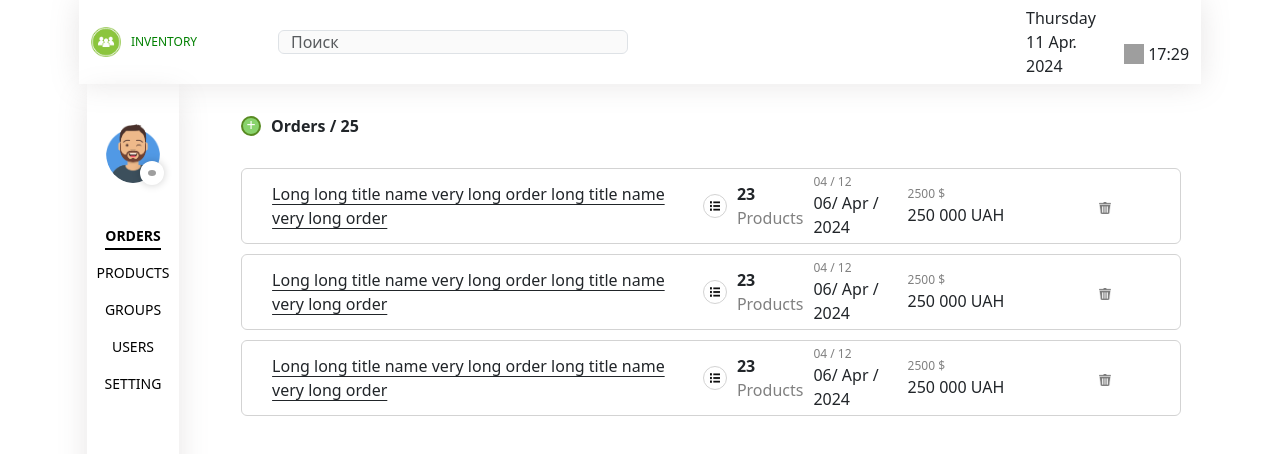
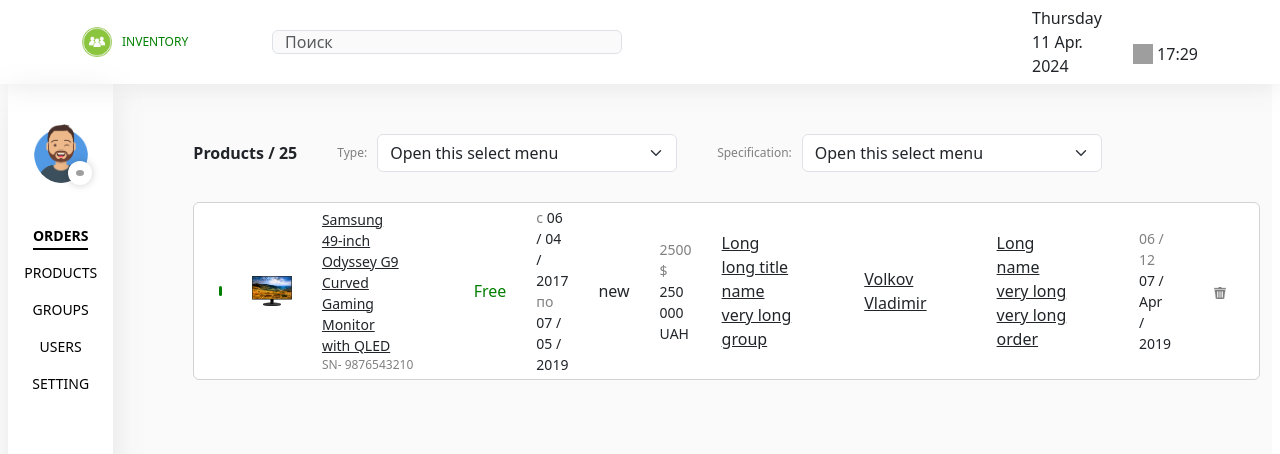
Before and after one commit to Lobovem/DzenCode, a React (Vite) app: page / in a window 1280 px wide. Shown: the top 454 px of the page. Built offline with nearby package versions, Linux system fonts and the light colour scheme; grey boxes are pictures that could not be loaded.

Commit message:
feat(Products): add layout and styles to component of products

```diff
--- a/src/components/MainSection/MainSection.scss
+++ b/src/components/MainSection/MainSection.scss
@@ -7,3 +7,9 @@
   min-height: 93vh;
   box-shadow: 0 10px 30px rgba(133, 125, 125, 0.2);
 }
+
+.rightSide {
+  padding-left: 80px;
+  padding-top: 50px;
+  background-color: rgba(211, 211, 211, 0.129);
+}
--- a/src/components/MainSection/MainSection.tsx
+++ b/src/components/MainSection/MainSection.tsx
@@ -3,6 +3,7 @@ import './MainSection.scss';
 import { FC } from 'react';
 import { NavigationMenu } from '../NavigationMenu/NavigationMenu';
 import { Orders } from '../Orders/Orders';
+import { Products } from '../Products/Products';
 
 export const MainSection: FC = () => {
   return (
@@ -11,8 +12,9 @@ export const MainSection: FC = () => {
         <Col lg={1} className="leftSide">
           <NavigationMenu />
         </Col>
-        <Col lg={11}>
-          <Orders />
+        <Col lg={11} className="rightSide">
+          {/* <Orders /> */}
+          <Products />
         </Col>
       </Row>
     </Container>
--- a/src/components/Orders/Orders.scss
+++ b/src/components/Orders/Orders.scss
@@ -18,8 +18,8 @@
 }
 
 .orders {
-  margin-top: 30px;
-  margin-left: 50px;
+  // margin-top: 30px;
+  // margin-left: 50px;
 
   &__header {
     margin-bottom: 30px;
@@ -164,6 +164,7 @@
   position: relative;
   // padding: 20px 10px 4px 20px;
   padding-top: 20px;
+  background-color: white;
 
 
   &__btnCloseWrap {
@@ -210,6 +211,8 @@
   padding-left: 25px;
   padding-right: 20px;
   border-top: 1px solid lightgray;
+  // background-color: white;
+  // margin-bottom: 10px;
 
   &:hover {
     box-shadow: 0 0 20px rgba(133, 125, 125, 0.2);
@@ -235,6 +238,7 @@
   &__title {
     text-decoration: underline;
     margin-right: 40px;
+    font-size: 14px;
   }
 
   &__titleDesc {
@@ -245,4 +249,9 @@
   &__iconTrush {
     margin-left: auto;
   }
+
+  &__dateWrap {
+    display: flex;
+    flex-direction: column;
+  }
 }
--- /dev/null
+++ b/src/components/Products/Products.scss
@@ -0,0 +1,116 @@
+.products {
+
+
+  &__header {
+    margin-bottom: 30px;
+    display: flex;
+    align-items: center;
+    // gap: 10px;
+  }
+
+  &__headerTitle {
+    font-weight: 600;
+    margin-right: 40px;
+  }
+
+  &__titleSelect {
+    font-size: 12px;
+    color: gray;
+    margin-right: 10px; //TODO check out tag to
+  }
+
+  &__select {
+    max-width: 300px;
+    margin-right: 40px;
+    background-color: white;
+  }
+
+  &__item {
+    background-color: white;
+    margin-bottom: 10px;
+    border: 1px solid lightgray;
+    border-radius: 6px;
+
+  }
+
+  &__listItem {
+    // margin-bottom: 20px;
+    // border-color: red;
+  }
+}
+
+.item {
+  display: flex;
+  gap: 30px;
+  align-items: center;
+  padding-top: 4px;
+  padding-bottom: 4px;
+  padding-left: 25px;
+  padding-right: 20px;
+  border-top: 1px solid lightgray;
+  // background-color: white;
+  // margin-bottom: 10px;
+
+  &:hover {
+    box-shadow: 0 0 20px rgba(133, 125, 125, 0.2);
+  }
+
+  &__status {
+
+    color: green;
+
+    &_sm {
+      width: 10px;
+      height: 10px;
+      background-color: green;
+      border-radius: 6px;
+    }
+  }
+
+  &__img {
+    width: 40px;
+    height: 30px;
+  }
+
+  &__title {
+    text-decoration: underline;
+    margin-right: 40px;
+    font-size: 14px;
+
+    &_lg {
+      font-size: 16px;
+    }
+  }
+
+  &__titleDesc {
+    font-size: 12px;
+    color: gray;
+  }
+
+  &__iconTrush {
+    margin-left: auto;
+  }
+
+  &__date {
+    display: flex;
+    flex-direction: column;
+  }
+
+  &__dateTitle {
+    span {
+      font-size: 14px;
+      color: gray;
+    }
+
+    font-size: 14px;
+
+  }
+}
+
+.iconTrush {
+  &__icon {
+    width: 12px;
+    height: 12px;
+    opacity: 0.7;
+  }
+}
--- /dev/null
+++ b/src/components/Products/Products.tsx
@@ -0,0 +1,81 @@
+import { FC } from 'react';
+import './Products.scss';
+import imgMonitor from '../../assets/monitor.png';
+import iconTrush from '../../assets/iconTrush.png';
+import { Button, Form, Image } from 'react-bootstrap';
+
+export const Products: FC = () => {
+  return (
+    <div className="products">
+      <div className="products__header">
+        <p className="products__headerTitle">Products / 25</p>
+        <p className="products__titleSelect">Type:</p>
+        <Form.Select aria-label="Default select example" className="products__select">
+          <option>Open this select menu</option>
+          <option value="1">One</option>
+          <option value="2">Two</option>
+          <option value="3">Three</option>
+        </Form.Select>
+        <p className="products__titleSelect">Specification:</p>
+
+        <Form.Select aria-label="Default select example" className="products__select">
+          <option>Open this select menu</option>
+          <option value="1">One</option>
+          <option value="2">Two</option>
+          <option value="3">Three</option>
+        </Form.Select>
+      </div>
+
+      <div className="products__item item">
+        <div className="item__status item__status_sm"></div>
+        <Image className="item__img" src={imgMonitor} />
+
+        <div className="item__titleWrap">
+          <p className="item__title">
+            Samsung 49-inch Odyssey G9 Curved Gaming Monitor with QLED
+          </p>
+          <p className="item__titleDesc">SN- 9876543210</p>
+        </div>
+
+        <p className="item__status">Free</p>
+
+        <div className="item__date">
+          <p className="item__dateTitle">
+            <span>с </span>06 / 04 / 2017
+          </p>
+          <p className="item__dateTitle">
+            <span>по </span>07 / 05 / 2019
+          </p>
+        </div>
+
+        <p>new</p>
+        {/* <p>boo</p> */}
+
+        <div className="item__date">
+          <p className="item__dateTitle">
+            <span>2500 $</span>
+          </p>
+          <p className="item__dateTitle">250 000 UAH</p>
+        </div>
+
+        <p className="item__title item__title_lg">Long long title name very long group</p>
+        <p className="item__title item__title_lg"> Volkov Vladimir</p>
+
+        <p className="item__title item__title_lg">Long name very long very long order</p>
+
+        <div className="item__date">
+          <p className="item__dateTitle">
+            <span>06 / 12</span>
+          </p>
+          <p className="item__dateTitle">07 / Apr / 2019</p>
+        </div>
+
+        <div className="item__iconTrush iconTrush">
+          <Button variant="white">
+            <Image src={iconTrush} className="iconTrush__icon" />
+          </Button>
+        </div>
+      </div>
+    </div>
+  );
+};
```
